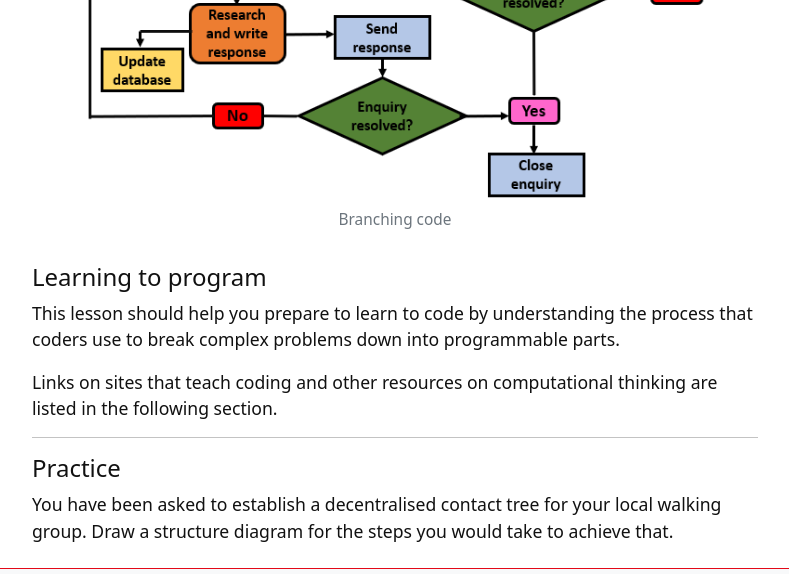
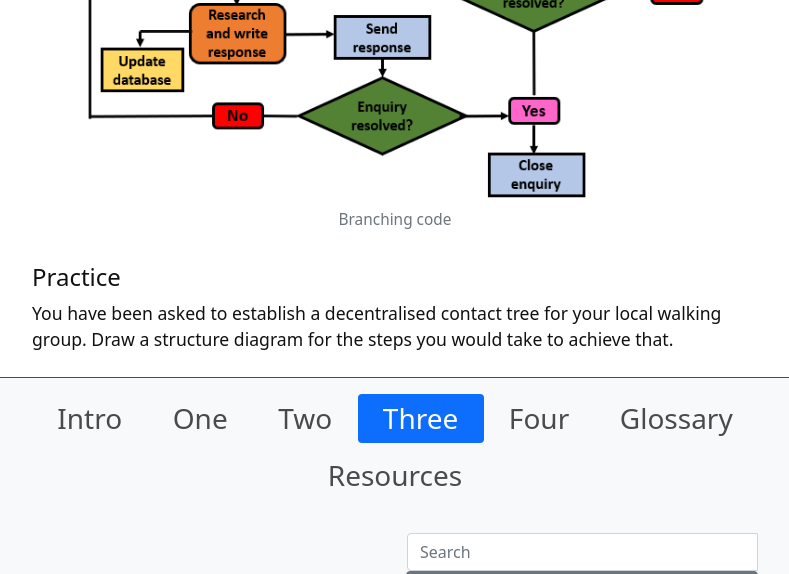
Before and after one commit to weaverbel/intro-computational-thinking, a Jekyll site: the page built from content/3-lesson.md, in a window 1280 px wide and 900 px high, scrolled down 1850 px, cut to the strip 0-574 px from the top of the window. Shown: the whole strip, without its empty margins (245-1034 px from the left). Built offline with Jekyll 4.4.1, drawn with Linux system fonts in a browser that asks for light colours.

Commit message:
Update 3-lesson.md
remove next section thing to go to lesson 4

```diff
--- a/content/3-lesson.md
+++ b/content/3-lesson.md
@@ -30,13 +30,6 @@ Programming rarely works in such a linear fashion. Code generally includes branc
 
 {% include figure.html img="workflow.png" alt="Branching code" caption="Branching code" width="90%" %}
 
-#### Learning to program
-
-This lesson should help you prepare to learn to code by understanding the process that coders use to break complex problems down into programmable parts.
-
-Links on sites that teach coding and other resources on computational thinking are listed in the following section.
-
----------
 
 #### Practice
 
```
